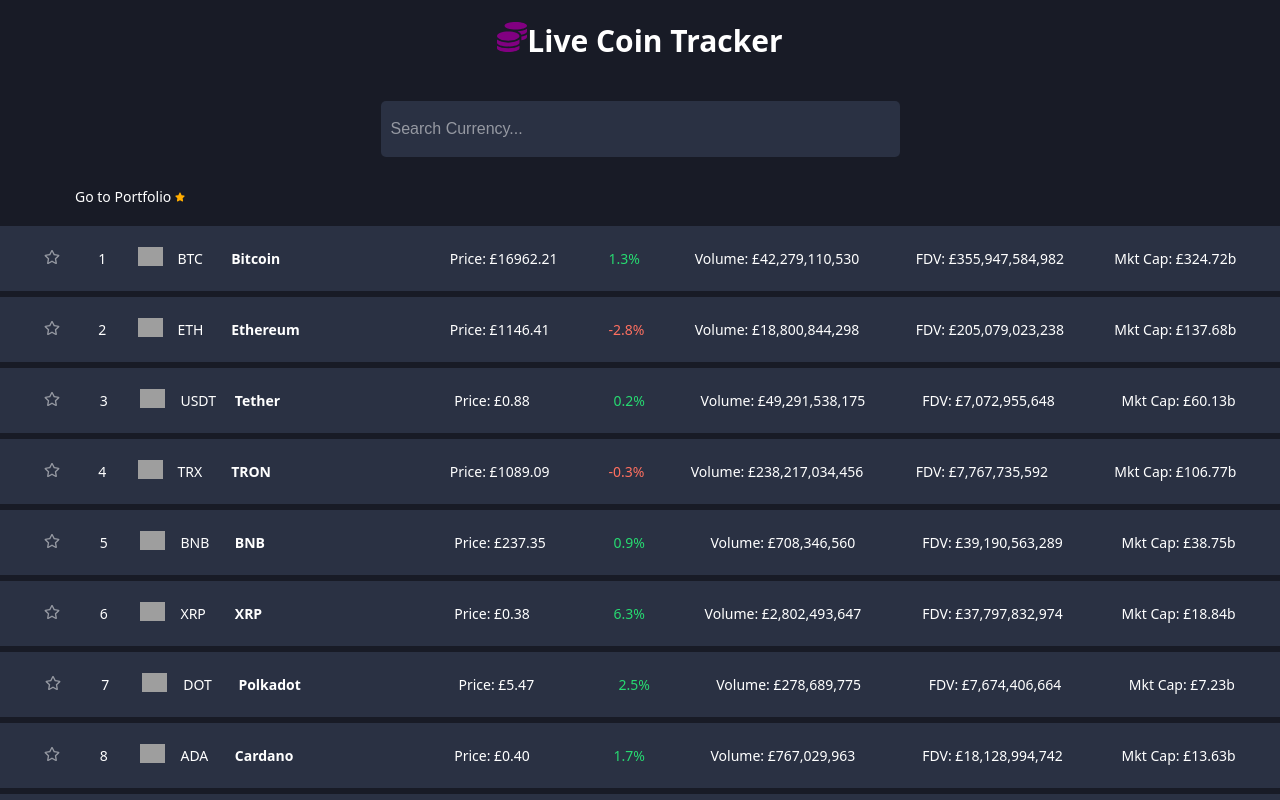
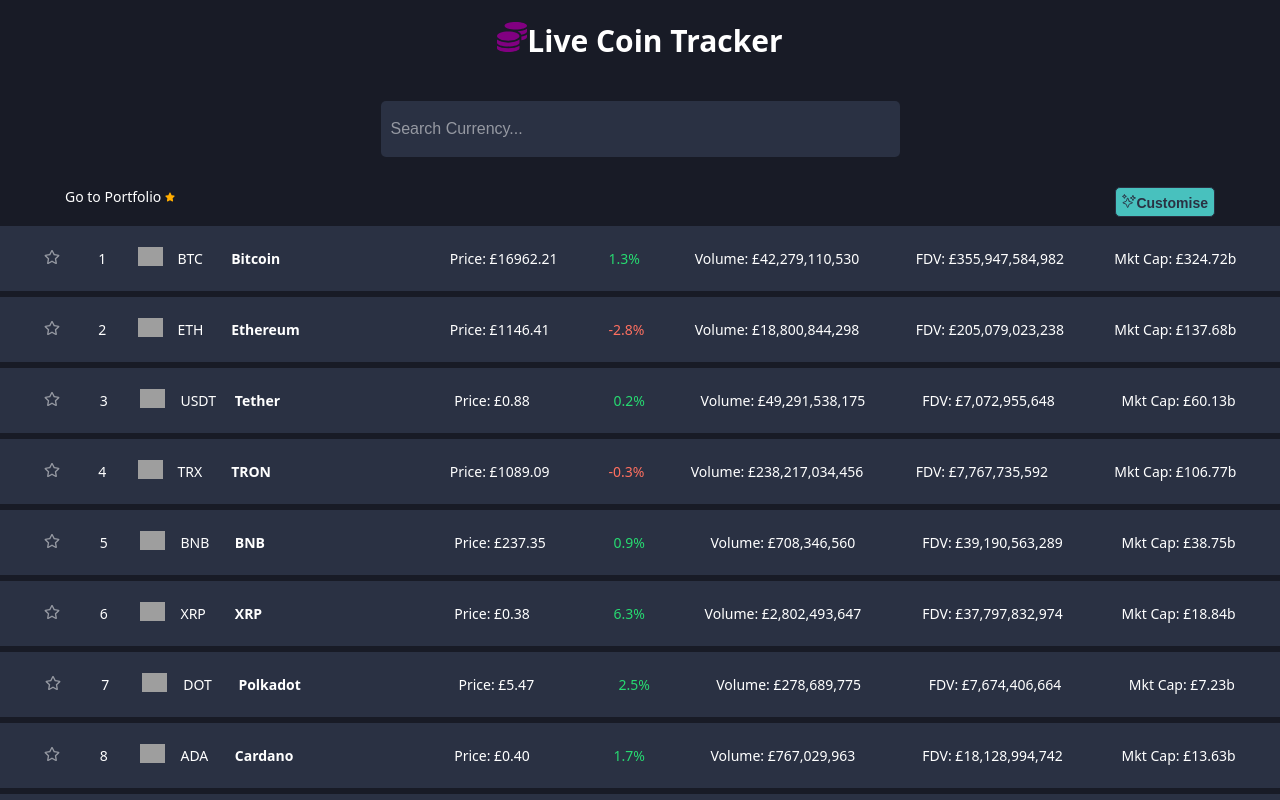
Before and after one commit to niallb01/react-typescript-crypto-tracker, a React (Vite) app: page / in a window 1280 px wide. Shown: the top 800 px of the page. Built offline with nearby package versions, Linux system fonts and the light colour scheme; grey boxes are pictures that could not be loaded.

Commit message:
coin sorting and types

```diff
--- a/package.json
+++ b/package.json
@@ -12,6 +12,9 @@
     "test:ui": "vitest --ui"
   },
   "dependencies": {
+    "@emotion/react": "^11.11.4",
+    "@emotion/styled": "^11.11.5",
+    "@mui/material": "^5.15.17",
     "@testing-library/user-event": "^14.5.2",
     "dompurify": "^3.0.8",
     "node": "^21.6.1",
--- a/src/App.css
+++ b/src/App.css
@@ -323,7 +323,7 @@
 }
 
 .portfolio-link {
-  margin-left: 75px;
+  margin-left: 65px;
 }
 
 .delete-coin-button {
@@ -378,6 +378,81 @@
   display: inline-flex;
   width: 220px;
   justify-content: space-between;
+}
+
+.customize-modal-btn {
+  background-color: #48c1be;
+  color: #2a3143;
+  font-size: 14px;
+  font-weight: 600;
+  /* border: none; */
+  border: 1px solid;
+  border-radius: 5px;
+  /* height: 25px; */
+  height: 30px;
+  transition: ease-out 0.3s;
+  outline: none;
+  cursor: pointer;
+  display: block;
+  /* margin-left: auto; */
+  margin-right: 65px;
+}
+
+.customize-modal-btn:hover {
+  background-color: #384d61;
+  color: #48c1be;
+  border: 1px solid;
+
+  /* border: 1px solid be; */
+}
+
+.portfolio-link-customize {
+  display: flex;
+  /* align-items: center; */
+  align-items: flex-start;
+  justify-content: space-between;
+}
+
+.portfolio-link {
+  margin-right: 10px;
+}
+
+/* .customize-modal {
+  margin-left: 10px;
+} */
+
+.switch-item {
+  display: block;
+  padding: 10px 25px;
+  font-weight: 400;
+}
+
+.dropdown-content {
+  position: absolute;
+  background-color: #181b26;
+  color: #fff;
+  /* background: #2a3143; */
+  /* min-width: 150px; */
+  /* width: 200px; */
+  box-shadow: 1px 1px 1px 0px;
+  z-index: 10;
+  /* opacity: 0.9; */
+  font-weight: 400;
+  margin-top: 5px;
+
+  line-height: 1.4;
+  background: #2a3143;
+  /* padding: 14px 28px; */
+  border-radius: 10px;
+  transform: translateY(0px);
+  transition: var(--speed) ease;
+}
+
+.dropdown-header {
+  line-height: 1.2;
+  font-size: 14px;
+  width: 100%;
+  font-weight: 400;
 }
 
 .Toastify__toast-container--top-center {
@@ -486,4 +561,7 @@
   .total-value {
     width: 180px;
   }
+  .customize-modal-btn {
+    margin-right: 30px;
+  }
 }
--- a/src/App.tsx
+++ b/src/App.tsx
@@ -8,6 +8,7 @@
 import CoinData from "./data/CoinData.json";
 import CoinDescData from "./data/CoinDescData.json";
 import { CoinType, CoinDescType, PortfolioType } from "./types/coin_types";
+
 
 function App() {
   const [coins, setCoins] = useState<CoinType[]>([]);
--- a/src/pagecomponents/Home.tsx
+++ b/src/pagecomponents/Home.tsx
@@ -1,18 +1,89 @@
 import Coin from "../components/Coin";
-import { Key, useState } from "react";
+import { Key, useState, useEffect, useRef, ButtonHTMLAttributes } from "react";
 import { FaStar, FaRegStar } from "react-icons/fa";
 import { Link } from "react-router-dom";
 import "react-toastify/dist/ReactToastify.css";
 import { toast, ToastContainer } from "react-toastify";
 import { HomeCoinType, HomeProps } from "../types/coin_types";
+import { IoSparklesOutline } from "react-icons/io5";
+import { Switch, FormGroup, FormControlLabel } from "@mui/material";
 
 const Home = (props: HomeProps) => {
   const [search, setSearch] = useState<string>("");
+  const [volume, setVolume] = useState<boolean>(false);
+  const [fdv, setFdv] = useState<boolean>(false);
+  const [price, setPrice] = useState<boolean>(false);
+  const [dropdown, setDropdown] = useState<boolean>(false);
 
   const { coins, portfolio, addPortfolio } = props;
 
+  // let dropdownRef = useRef();
+  let dropdownRef = useRef<HTMLDivElement>(null);
+
+  useEffect(() => {
+    let handler = (e: MouseEvent) => {
+      if (
+        dropdownRef.current &&
+        !dropdownRef.current.contains(e.target as Node)
+      ) {
+        setDropdown(false);
+      }
+    };
+    document.addEventListener("mousedown", handler);
+    return () => {
+      document.removeEventListener("mousedown", handler);
+    };
+  });
+
+  // useEffect(() => {
+  //   let handler = (e: React.ChangeEvent<HTMLInputElement>) => {
+  //     if (dropdownRef.current && !dropdownRef.current.contains(e.target)) {
+  //       setDropdown(false);
+  //     }
+  //   };
+  //   document.addEventListener("mousedown", handler);
+  //   return () => {
+  //     document.removeEventListener("mousedown", handler);
+  //   };
+  // }, [dropdown]);
+
+  // useEffect(() => {
+  //   let handler = (e: MouseEvent) => {
+  //     if (
+  //       dropdownRef.current &&
+  //       !dropdownRef.current.contains(e.target as Node)
+  //     ) {
+  //       setDropdown(false);
+  //     }
+  //   };
+  //   document.addEventListener("mousedown", handler);
+  //   return () => {
+  //     document.removeEventListener("mousedown", handler);
+  //   };
+  // }, [dropdown]);
+
   const handleSearchInput = (e: React.ChangeEvent<HTMLInputElement>) => {
     setSearch(e.target.value);
+  };
+
+  // sorting events
+  const onVolumeSort = () => {
+    setVolume(!volume);
+  };
+
+  const onFdvSort = () => {
+    console.log("fdv");
+    setFdv(!fdv);
+  };
+
+  const onPriceSort = () => {
+    console.log("price");
+    setPrice(!price);
+  };
+
+  const onDropdown = () => {
+    console.log("dropdown");
+    setDropdown(!dropdown);
   };
 
   // function which takes a name parameter of type string.
@@ -61,8 +132,42 @@
   const filteredCoins = coins.filter((coin: HomeCoinType) => {
     return coin.name.toLowerCase().includes(search.toLowerCase());
   });
+
+  // sorting
+  const sortCoinsByVolume = () => {
+    return [...filteredCoins].sort((a, b) => b.total_volume - a.total_volume);
+  };
+
+  const sortCoinsByFdv = () => {
+    return [...filteredCoins].sort(
+      (a, b) => b.fully_diluted_valuation - a.fully_diluted_valuation
+    );
+  };
+
+  const sortCoinsByPrice = () => {
+    return [...filteredCoins].sort(
+      (a, b) => b.price_change_24h - a.price_change_24h
+    );
+  };
+
   //if user enters search term use filtered version of coins otherwise use all coins
-  const coinsToUse = search ? filteredCoins : coins;
+  // const coinsToUse = search ? filteredCoins : coins;
+
+  let coinsToUse;
+  switch (true) {
+    case volume:
+      coinsToUse = sortCoinsByVolume();
+      break;
+    case fdv:
+      coinsToUse = sortCoinsByFdv();
+      break;
+    case price:
+      coinsToUse = sortCoinsByPrice();
+      break;
+    default:
+      coinsToUse = filteredCoins.length > 0 ? filteredCoins : coins;
+      break;
+  }
 
   return (
     <>
@@ -85,13 +190,84 @@
         </div>
       </div>
 
+      <div className="portfolio-link-customize">
+        <div className="portfolio-link">
+          Go to
+          <Link to="/portfolio">
+            <a href="#" className="portfolio-link-text">
+              {" "}
+              Portfolio {<FaStar className="star-icon-fill" size="10" />}
+            </a>
+          </Link>
+        </div>
+        <div className="dropdown" ref={dropdownRef}>
+          <button
+            onClick={onDropdown}
+            // value={dropdown}
+            data-dropdown={dropdown} // Use a custom attribute name
+            className="customize-modal-btn"
+          >
+            <IoSparklesOutline />
+            Customise
+          </button>
+
+          {dropdown && (
+            <div className="dropdown-content">
+              <p className="dropdown-header">Metrics</p>
+              <FormGroup>
+                <FormControlLabel
+                  control={
+                    <Switch
+                      checked={volume}
+                      onChange={onVolumeSort}
+                      size="small"
+                      className="switch-item"
+                    />
+                  }
+                  className="switch-item"
+                  label="Volume"
+                />
+                <FormControlLabel
+                  control={
+                    <Switch
+                      checked={fdv}
+                      onChange={onFdvSort}
+                      size="small"
+                      className="switch-item"
+                    />
+                  }
+                  className="switch-item"
+                  label="FDV"
+                />
+                <p className="dropdown-header">Price Change</p>
+                <FormControlLabel
+                  control={
+                    <Switch
+                      checked={price}
+                      onChange={onPriceSort}
+                      size="small"
+                      className="switch-item"
+                    />
+                  }
+                  label="24hr"
+                  className="switch-item"
+                  // labelPlacement="start"
+                />
+              </FormGroup>
+            </div>
+          )}
+        </div>
+      </div>
+      {/*
       <div className="portfolio-link">
         Go to
         <Link to="/portfolio" className="portfolio-link-text">
           {" "}
           Portfolio {<FaStar className="star-icon-fill" size="10" />}
         </Link>
-      </div>
+      </div> */}
+      {/*
+<Link to={`/coin-description/${coin.name}`} key={coin.name}> */}
 
       {coinsToUse.map((coin: HomeCoinType) => {
         return (
```
Also changed, not shown: 5 other files (tests, documents, lock files or other folders).
